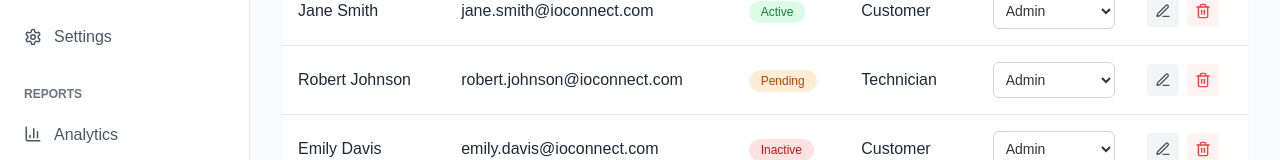
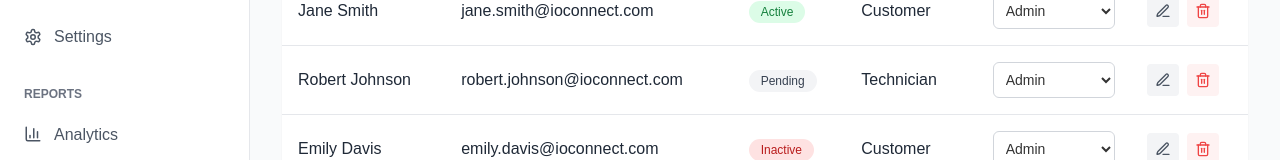
Before and after one commit to pawekz/SERV-IT-MANAGER, a React (Vite) app in the folder frontend/: page /usermanagement in a window 1280 px wide. Shown: the part 421-581 px from the top of the page. Built offline with nearby package versions, Linux system fonts and the light colour scheme.

Commit message:
Change Status Pending Color to gray

```diff
--- a/frontend/src/pages/UserManagementPage/UserManagement.jsx
+++ b/frontend/src/pages/UserManagementPage/UserManagement.jsx
@@ -116,7 +116,7 @@ const UserManagement = () => {
             case 'Active':
                 return 'bg-green-100 text-green-700';
             case 'Pending':
-                return 'bg-orange-100 text-orange-700';
+                return 'bg-gray-100 text-gray-700 ';
             case 'Inactive':
                 return 'bg-red-100 text-red-700';
             default:
```
